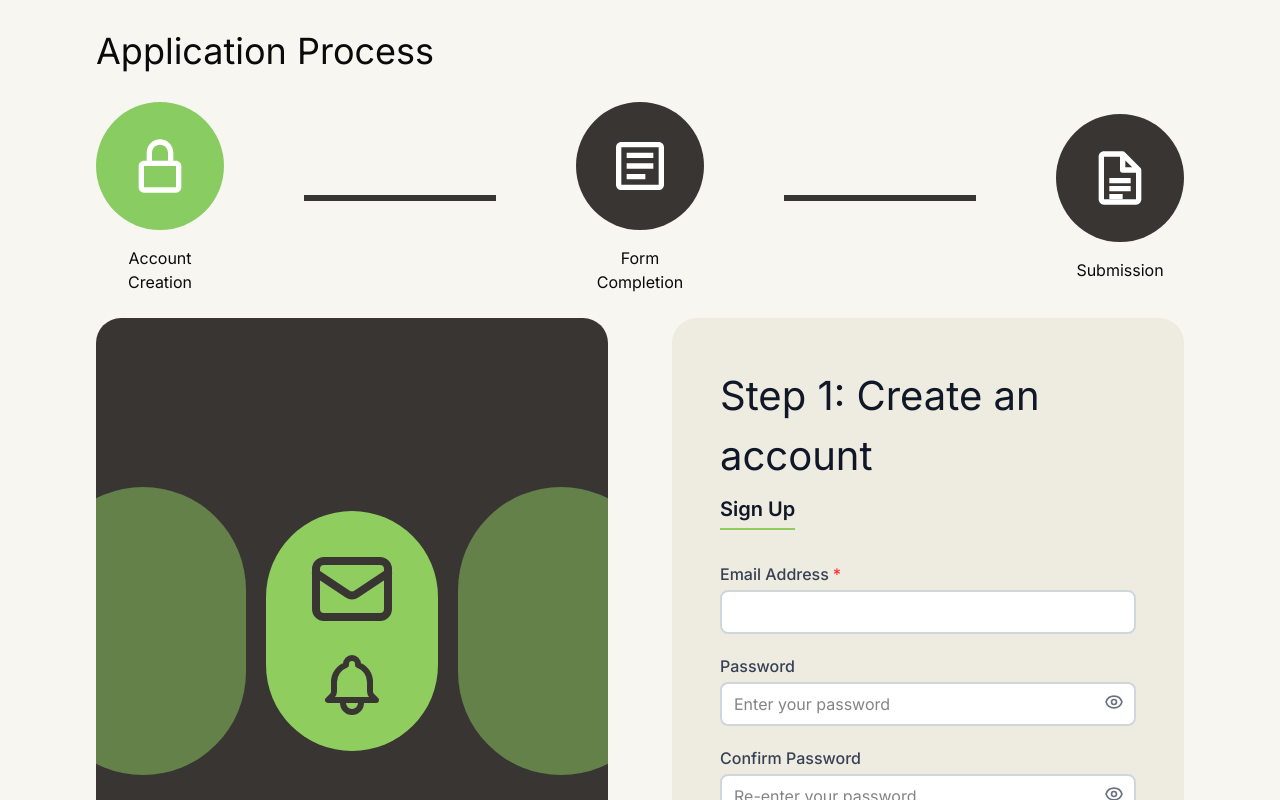
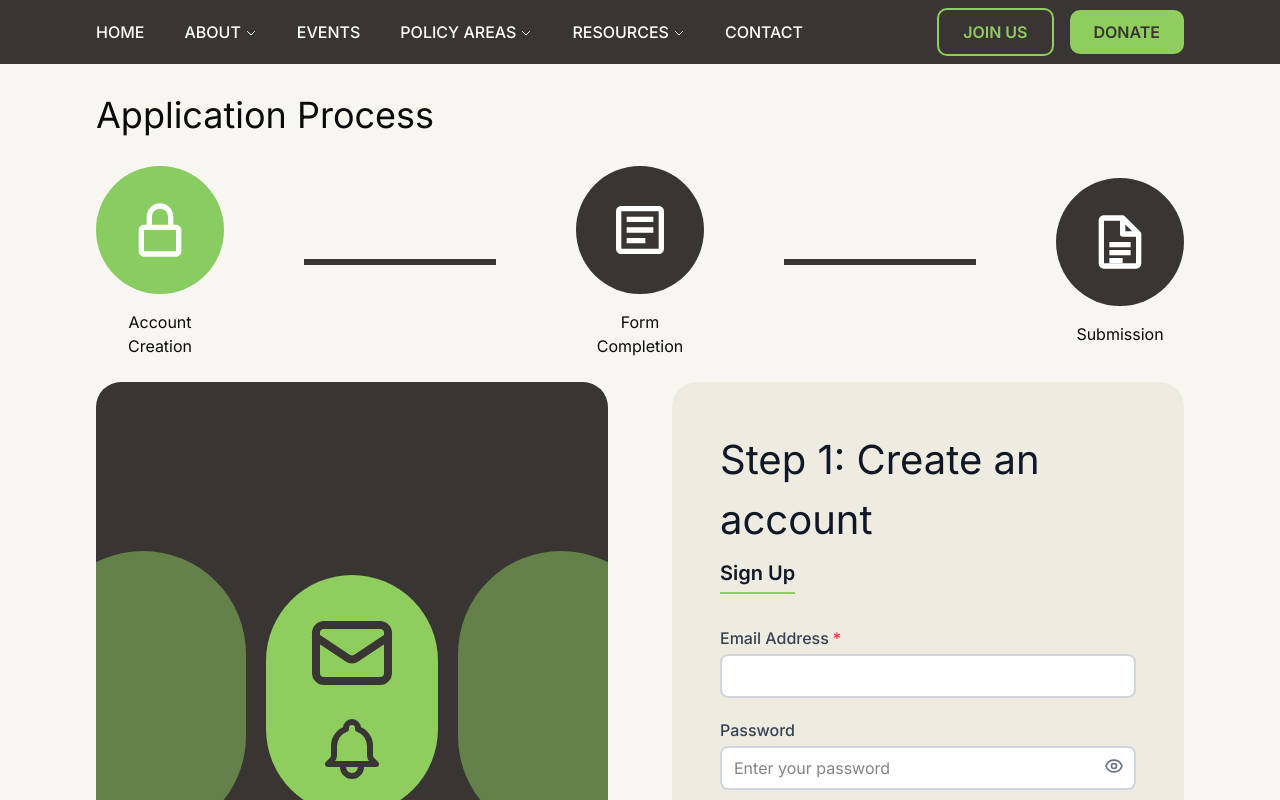
Before and after one commit to SFU-Blueprint/RPRC, a Next.js app: page /membership/signup in a window 1280 px wide. Shown: the top 800 px of the page. Built offline with nearby package versions, Linux system fonts and the light colour scheme.

Commit message:
feat: navbar component

```diff
--- a/app/layout.tsx
+++ b/app/layout.tsx
@@ -1,6 +1,7 @@
 import type { Metadata } from 'next';
 import { Geist, Geist_Mono } from 'next/font/google';
 import './globals.css';
+import { Navbar } from '@/components/signup/Navbar';
 
 const geistSans = Geist({
   variable: '--font-geist-sans',
@@ -27,6 +28,7 @@ export default function RootLayout({
       <body
         className={`${geistSans.variable} ${geistMono.variable} antialiased`}
       >
+        <Navbar />
         {children}
       </body>
     </html>
--- /dev/null
+++ b/components/signup/Navbar.tsx
@@ -0,0 +1,149 @@
+'use client';
+
+import React from 'react';
+import Link from 'next/link';
+import { inter } from '@/app/fonts';
+
+export function Navbar() {
+  return (
+    <nav
+      className={`bg-[#383533] text-white ${inter.className}`}
+      role="navigation"
+      aria-label="Main navigation"
+    >
+      <div className="max-w-[1920px] mx-auto px-6 md:px-12 lg:px-24">
+        <div className="flex items-center justify-between h-16">
+          {/* Left Side - Navigation Links */}
+          <div className="hidden md:flex items-center gap-6 lg:gap-8 xl:gap-10">
+            <Link
+              href="/"
+              className="text-[14px] lg:text-[15px] xl:text-[16px] font-medium hover:text-[#90cd5f] transition-colors"
+            >
+              HOME
+            </Link>
+
+            <button className="flex items-center gap-1 text-[14px] lg:text-[15px] xl:text-[16px] font-medium hover:text-[#90cd5f] transition-colors">
+              ABOUT
+              <svg
+                className="w-3 h-3 mt-0.5"
+                fill="none"
+                stroke="currentColor"
+                viewBox="0 0 24 24"
+              >
+                <path
+                  strokeLinecap="round"
+                  strokeLinejoin="round"
+                  strokeWidth={2}
+                  d="M19 9l-7 7-7-7"
+                />
+              </svg>
+            </button>
+
+            <Link
+              href="/events"
+              className="text-[14px] lg:text-[15px] xl:text-[16px] font-medium hover:text-[#90cd5f] transition-colors"
+            >
+              EVENTS
+            </Link>
+
+            <button className="flex items-center gap-1 text-[14px] lg:text-[15px] xl:text-[16px] font-medium hover:text-[#90cd5f] transition-colors">
+              POLICY AREAS
+              <svg
+                className="w-3 h-3 mt-0.5"
+                fill="none"
+                stroke="currentColor"
+                viewBox="0 0 24 24"
+              >
+                <path
+                  strokeLinecap="round"
+                  strokeLinejoin="round"
+                  strokeWidth={2}
+                  d="M19 9l-7 7-7-7"
+                />
+              </svg>
+            </button>
+
+            <button className="flex items-center gap-1 text-[14px] lg:text-[15px] xl:text-[16px] font-medium hover:text-[#90cd5f] transition-colors">
+              RESOURCES
+              <svg
+                className="w-3 h-3 mt-0.5"
+                fill="none"
+                stroke="currentColor"
+                viewBox="0 0 24 24"
+              >
+                <path
+                  strokeLinecap="round"
+                  strokeLinejoin="round"
+                  strokeWidth={2}
+                  d="M19 9l-7 7-7-7"
+                />
+              </svg>
+            </button>
+
+            <Link
+              href="/contact"
+              className="text-[14px] lg:text-[15px] xl:text-[16px] font-medium hover:text-[#90cd5f] transition-colors"
+            >
+              CONTACT
+            </Link>
+          </div>
+
+          {/* Mobile Menu Button (Hamburger) */}
+          <button
+            className="md:hidden text-white"
+            aria-label="Open menu"
+            onClick={() => {
+              // TODO: Add mobile menu functionality
+              console.log('Mobile menu clicked');
+            }}
+          >
+            <svg
+              className="w-6 h-6"
+              fill="none"
+              stroke="currentColor"
+              viewBox="0 0 24 24"
+            >
+              <path
+                strokeLinecap="round"
+                strokeLinejoin="round"
+                strokeWidth={2}
+                d="M4 6h16M4 12h16M4 18h16"
+              />
+            </svg>
+          </button>
+
+          {/* Right Side - Action Buttons */}
+          <div className="flex items-center gap-3 md:gap-4">
+            <Link
+              href="/membership"
+              className="px-4 md:px-5 lg:px-6 py-2 md:py-2.5
+                border-2 border-[#90cd5f]
+                text-[#90cd5f]
+                text-[13px] md:text-[14px] lg:text-[15px] xl:text-[16px]
+                font-semibold
+                rounded-lg
+                hover:bg-[#90cd5f] hover:text-[#383533]
+                transition-colors"
+            >
+              JOIN US
+            </Link>
+
+            <Link
+              href="/donate"
+              className="px-4 md:px-5 lg:px-6 py-2 md:py-2.5
+                bg-[#90cd5f]
+                text-[#383533]
+                text-[13px] md:text-[14px] lg:text-[15px] xl:text-[16px]
+                font-semibold
+                rounded-lg
+                hover:bg-[#7ab84f]
+                transition-colors"
+            >
+              DONATE
+            </Link>
+          </div>
+        </div>
+      </div>
+    </nav>
+  );
+}
```
